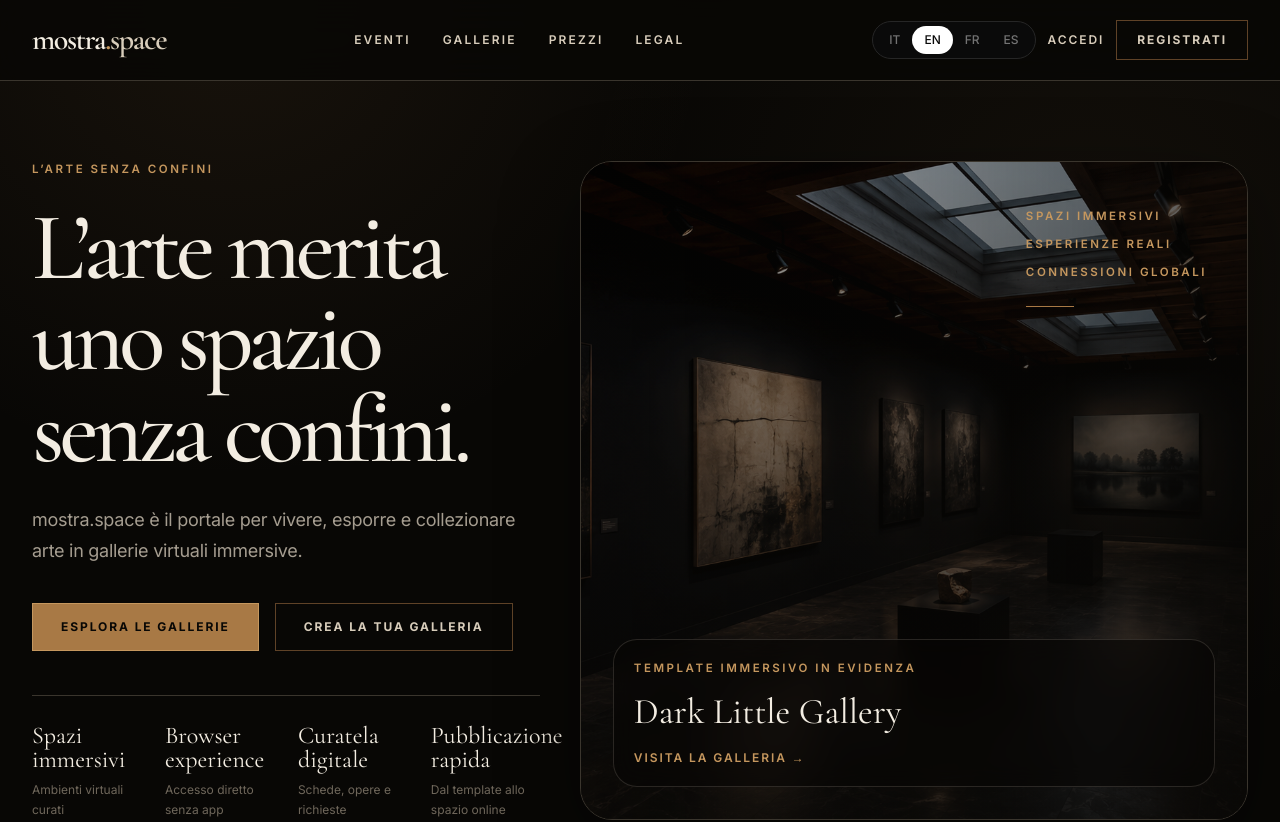
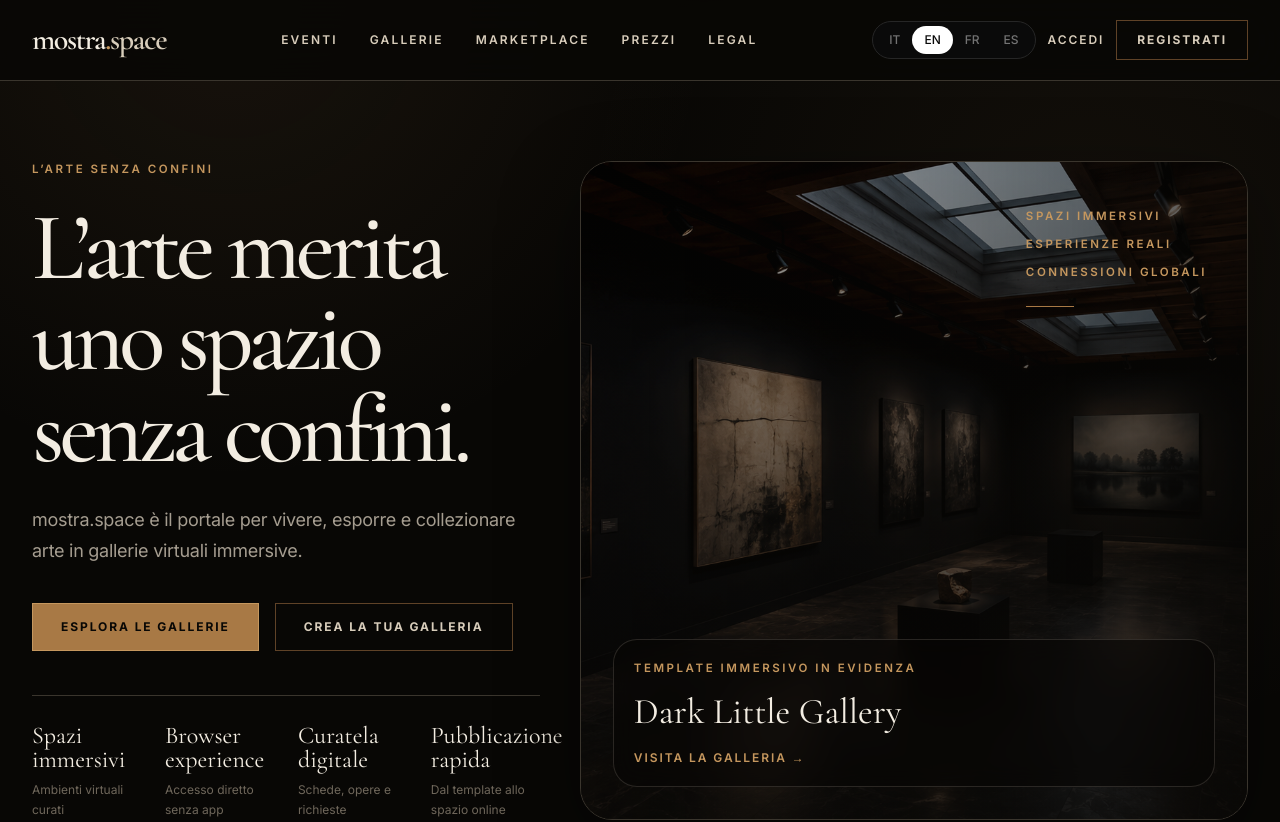
Before and after one commit to vKlabe/mostra-space, a Next.js app in the folder web/: page / in a window 1280 px wide. Shown: the top 822 px of the page. Built offline with nearby package versions, Linux system fonts and the light colour scheme.

Commit message:
Add public layout to marketplace

```diff
--- a/web/app/marketplace/page.tsx
+++ b/web/app/marketplace/page.tsx
@@ -1,6 +1,8 @@
 import Link from "next/link";
 import { createClient as createSupabaseAdminClient } from "@supabase/supabase-js";
 import { createClient } from "@/lib/supabase/server";
+import MuseumHeader from "@/components/site/MuseumHeader";
+import LegalFooter from "@/components/legal/LegalFooter";
 import TemplateCheckoutButton from "@/components/marketplace/TemplateCheckoutButton";
 
 export const dynamic = "force-dynamic";
@@ -113,6 +115,9 @@ export default async function MarketplacePage() {
   }
 
   return (
+    <>
+      <MuseumHeader />
+
       <main className="min-h-screen bg-neutral-950 text-neutral-50">
         <section className="border-b border-neutral-900 bg-[radial-gradient(circle_at_top_left,_rgba(255,255,255,0.10),_transparent_28%),linear-gradient(180deg,_#111111,_#050505)]">
           <div className="mx-auto max-w-7xl px-6 py-16 lg:px-8">
@@ -127,9 +132,9 @@ export default async function MarketplacePage() {
                 </h1>
 
                 <p className="mt-6 max-w-3xl text-base leading-8 text-neutral-400">
-                Acquista ambienti 3D extra per le tue mostre digitali. Una volta
-                comprato, il template resta collegato al tuo account e potrai
-                usarlo indipendentemente dal piano attivo.
+                  Acquista ambienti 3D extra per le tue mostre digitali. Una
+                  volta comprato, il template resta collegato al tuo account e
+                  potrai usarlo indipendentemente dal piano attivo.
                 </p>
               </div>
 
@@ -137,6 +142,7 @@ export default async function MarketplacePage() {
                 <p className="text-sm text-neutral-400">
                   Template disponibili
                 </p>
+
                 <p className="mt-2 text-4xl font-semibold">
                   {templates.length}
                 </p>
@@ -151,6 +157,7 @@ export default async function MarketplacePage() {
               <p className="font-medium text-red-100">
                 Errore caricamento marketplace
               </p>
+
               <p className="mt-2 text-sm text-red-200">
                 {templatesResult.error.message}
               </p>
@@ -225,7 +232,9 @@ export default async function MarketplacePage() {
                         Marketplace template
                       </p>
 
-                    <h2 className="text-2xl font-medium">{template.name}</h2>
+                      <h2 className="text-2xl font-medium">
+                        {template.name}
+                      </h2>
 
                       <p className="mt-2 break-all text-sm text-neutral-500">
                         {template.slug}
@@ -239,8 +248,8 @@ export default async function MarketplacePage() {
 
                       {!description && (
                         <p className="mt-5 min-h-24 text-sm leading-7 text-neutral-500">
-                        Template premium acquistabile singolarmente e collegato
-                        per sempre al tuo account.
+                          Template premium acquistabile singolarmente e
+                          collegato per sempre al tuo account.
                         </p>
                       )}
 
@@ -277,5 +286,8 @@ export default async function MarketplacePage() {
           )}
         </section>
       </main>
+
+      <LegalFooter />
+    </>
   );
 }
--- a/web/components/legal/LegalFooter.tsx
+++ b/web/components/legal/LegalFooter.tsx
@@ -33,6 +33,10 @@ const footerNav = [
   {
     href: "/gallerie",
     label: "Gallerie",
+  },
+  {
+    href: "/marketplace",
+    label: "Marketplace",
   },
   {
     href: "/pricing",
@@ -92,6 +96,7 @@ export default function LegalFooter() {
             <div className="flex flex-col gap-5 sm:flex-row sm:items-center sm:justify-between md:flex-col md:items-start">
               <div>
                 <p className="museum-label">Lingua</p>
+
                 <div className="mt-4">
                   <LanguageSwitcher />
                 </div>
--- a/web/components/site/MuseumHeader.tsx
+++ b/web/components/site/MuseumHeader.tsx
@@ -9,6 +9,10 @@ const navLinks = [
   {
     href: "/gallerie",
     label: "Gallerie",
+  },
+  {
+    href: "/marketplace",
+    label: "Marketplace",
   },
   {
     href: "/pricing",
```
Lines whose indentation alone changed are shown as unchanged.
